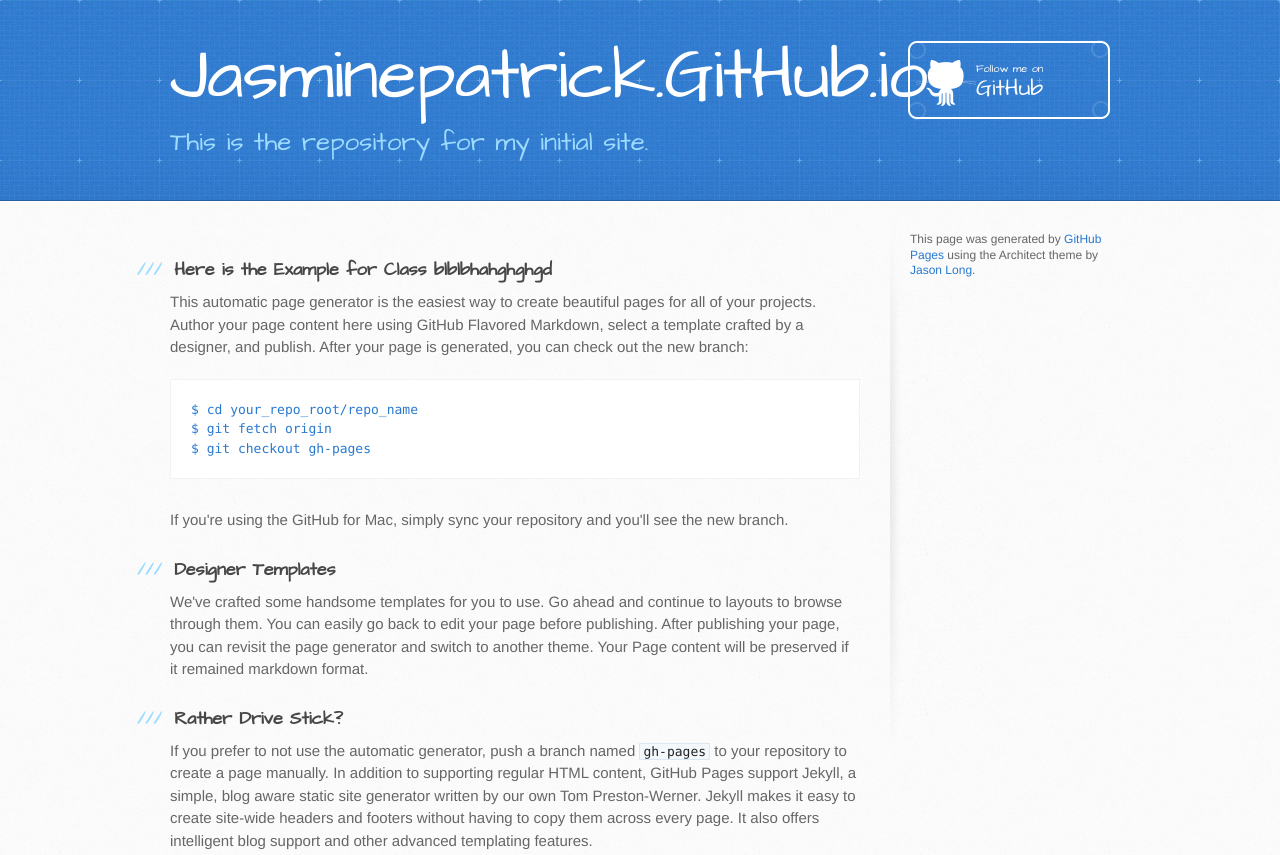
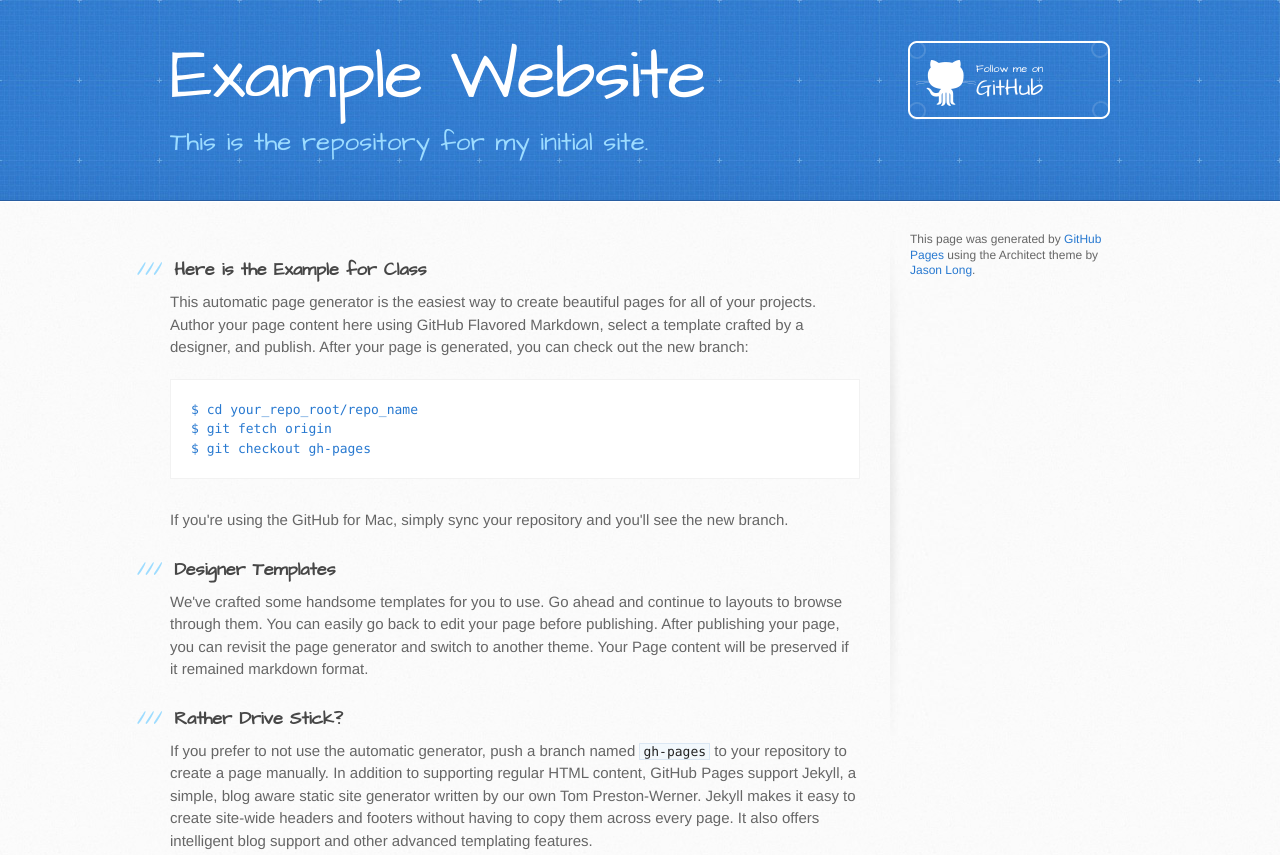
Before and after one commit to jasminepatrick/jasminepatrick.github.io, a plain HTML site: page index.html in a window 1280 px wide. Shown: the top 855 px of the page. Drawn offline with Linux system fonts and the light colour scheme.

Commit message:
Changed stuff
Changed Stuff

```diff
--- a/index.html
+++ b/index.html
@@ -19,7 +19,7 @@
   <body>
     <header>
       <div class="inner">
-        <h1>Jasminepatrick.GitHub.io</h1>
+        <h1>Example Website</h1>
         <h2>This is the repository for my initial site. </h2>
         <a href="https://github.com/jasminepatrick" class="button"><small>Follow me on</small> GitHub</a>
       </div>
@@ -29,7 +29,7 @@
       <div class="inner clearfix">
         <section id="main-content">
           <h3>
-<a id="here-is-the-example-for-class-blblbhahghghgd" class="anchor" href="#here-is-the-example-for-class-blblbhahghghgd" aria-hidden="true"><span class="octicon octicon-link"></span></a>Here is the Example for Class blblbhahghghgd</h3>
+<a id="here-is-the-example-for-class-blblbhahghghgd" class="anchor" href="#here-is-the-example-for-class-blblbhahghghgd" aria-hidden="true"><span class="octicon octicon-link"></span></a>Here is the Example for Class</h3>
 
 <p>This automatic page generator is the easiest way to create beautiful pages for all of your projects. Author your page content here using GitHub Flavored Markdown, select a template crafted by a designer, and publish. After your page is generated, you can check out the new branch:</p>
 
```
